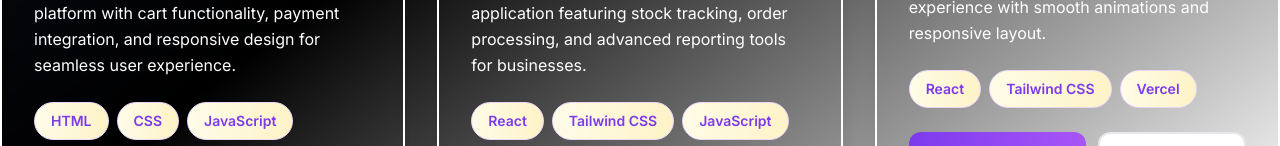
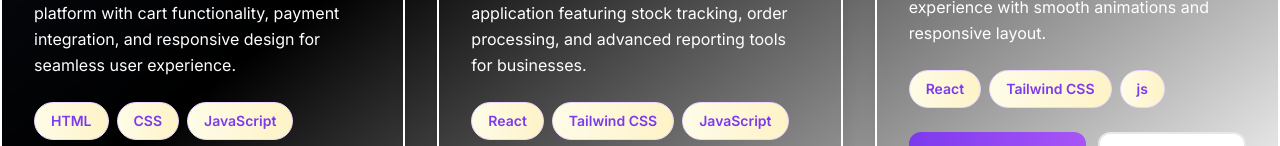
Before and after one commit to anik0103/Anik-s-Portfolio, a React (Create React App) app: page /projects in a window 1280 px wide. Shown: the part 806-952 px from the top of the page. Built offline with nearby package versions, Linux system fonts and the light colour scheme.

Commit message:
feat: update favicon and project links in index and Projects components

```diff
--- a/public/index.html
+++ b/public/index.html
@@ -11,7 +11,7 @@
       name="description"
       content="Web site created using create-react-app"
     />
-    <link rel="apple-touch-icon" href="%PUBLIC_URL%/logo192.png" />
+    <link rel="icon" href="images/10456439.png" />
     <!--
       manifest.json provides metadata used when your web app is installed on a
       user's mobile device or desktop. See https://developers.google.com/web/fundamentals/web-app-manifest/
@@ -26,7 +26,7 @@
       work correctly both with client-side routing and a non-root public URL.
       Learn how to configure a non-root public URL by running `npm run build`.
     -->
-    <title>React App</title>
+    <title>Anik's Portfolio</title>
   </head>
   <body>
     <noscript>You need to enable JavaScript to run this app.</noscript>
--- a/src/Components/Projects/Projects.js
+++ b/src/Components/Projects/Projects.js
@@ -36,9 +36,9 @@ const projectsData = [
     description:
       "Modern personal portfolio website highlighting projects, skills, and professional experience with smooth animations and responsive layout.",
     image: "/images/portfolio.png",
-    tech: ["React", "Tailwind CSS", "Vercel"],
-    demoLink: "https://yourportfolio.vercel.app",
-    githubLink: "https://github.com/yourusername/portfolio",
+    tech: ["React", "Tailwind CSS", "js"],
+    demoLink: "https://anik-portfolio-app.netlify.app/",
+    githubLink: "https://github.com/anik0103/Anik-s-Portfolio",
     features: [
       "React Router navigation",
       "Tailwind responsive design",
```
Also changed, not shown: public/images/10456439.png (added), src/Components/Navber/Nav.js (line endings or trailing spaces).
